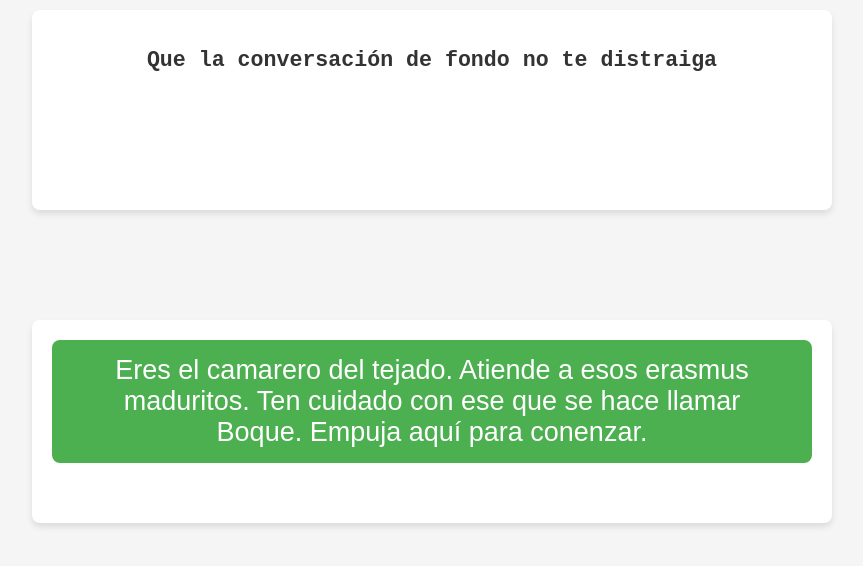
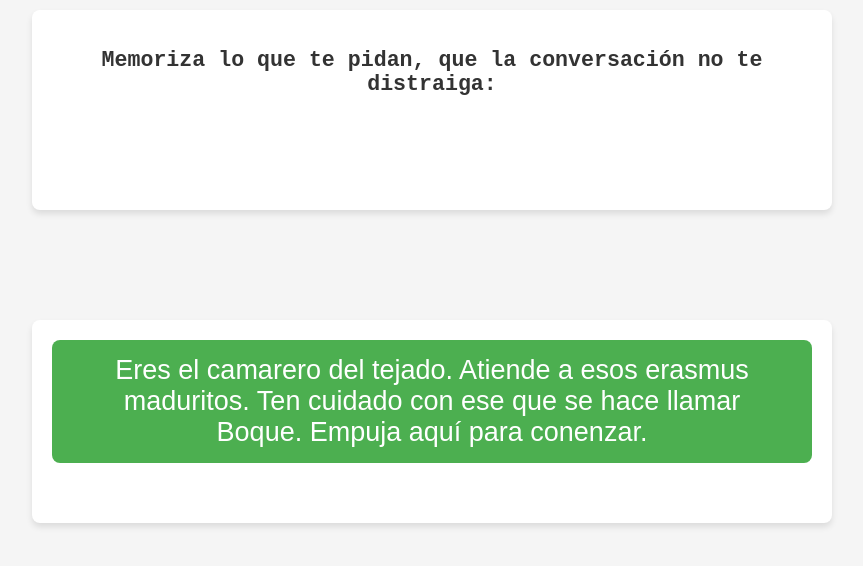
Before and after one commit to alabcar/Tejado, a plain HTML site: page index.html in a window 1280 px wide. Shown: the whole page, without its empty margins (208-1071 px from the left). Drawn offline with Linux system fonts and the light colour scheme.

Commit message:
Actualizar index.html

```diff
--- a/index.html
+++ b/index.html
@@ -8,7 +8,7 @@
 </head>
 <body>
     <div id="chat-box">
-        <h2>Que la conversación de fondo no te distraiga  </h2>
+        <h2>Memoriza lo que te pidan, que la conversación no te distraiga:</h2>
         <div id="chat-content"></div>
     </div>
 
```
